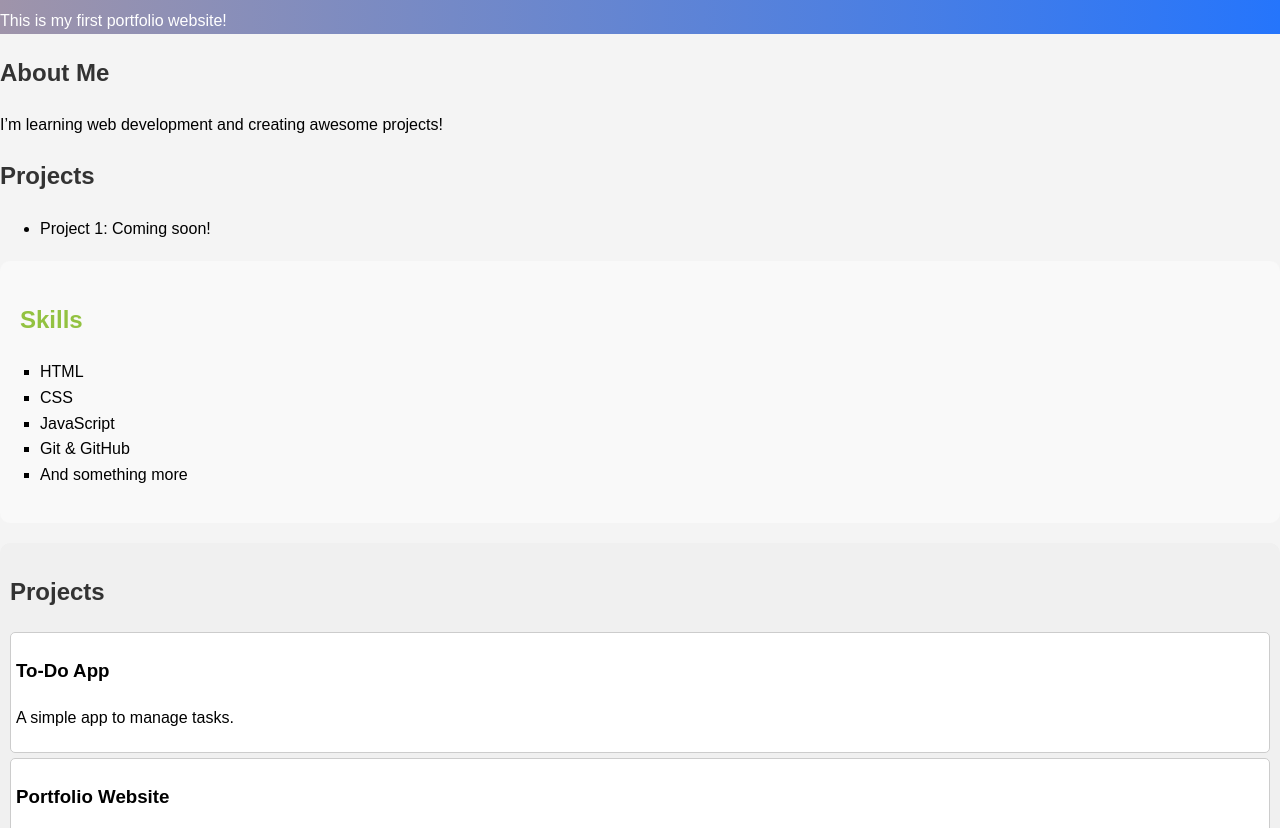
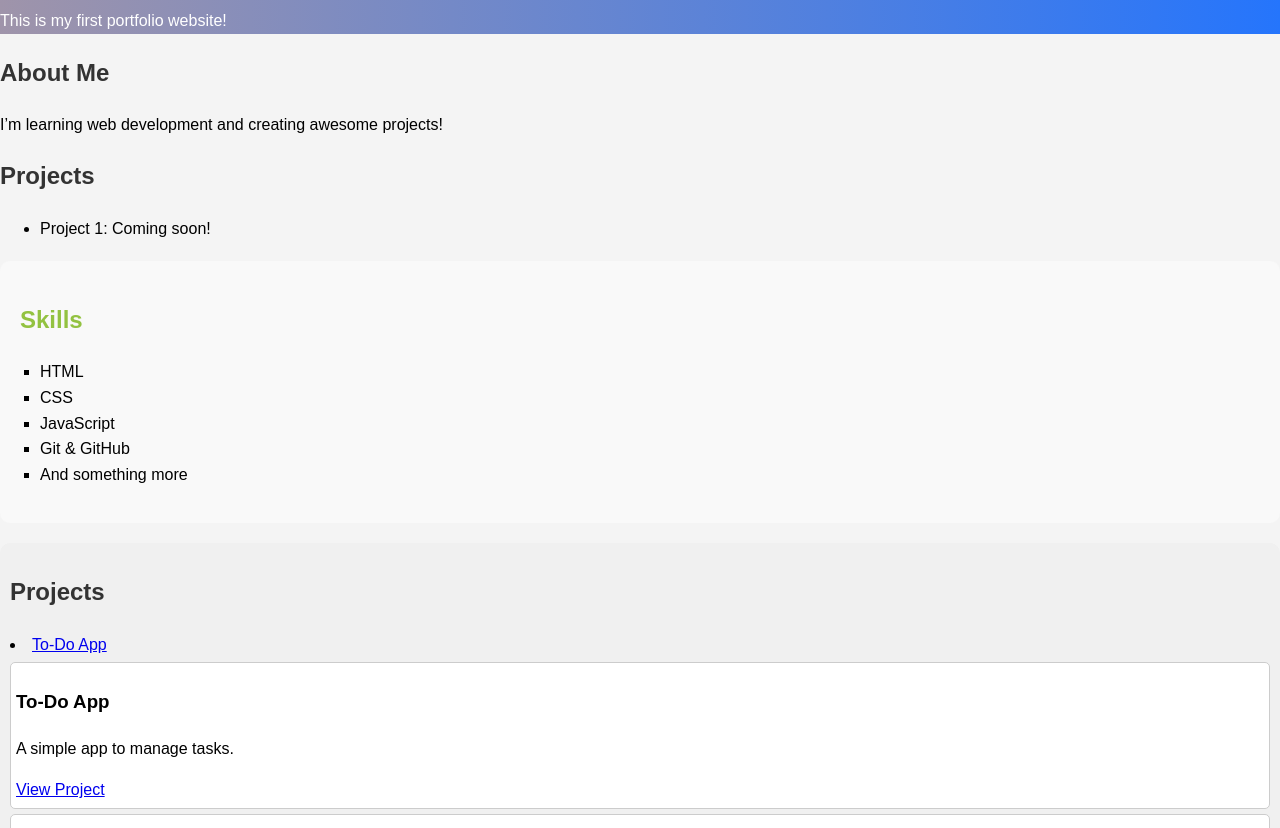
Before and after one commit to romcioro/first-portfolio-website, a plain HTML site: page index.html in a window 1280 px wide. Shown: the part 86-914 px from the top of the page. Drawn offline with Linux system fonts and the light colour scheme.

Commit message:
links to the projects

```diff
--- a/index.html
+++ b/index.html
@@ -30,6 +30,8 @@
         <section id="projects">
             <h2>Projects</h2>
             <div id="projects-list">
+                <li><a href="./to-do-app/index.html" target="_blank">To-Do App</a></li>
+
                 <!-- JavaScript will populate this section -->
             </div>
         </section>
--- a/script.js
+++ b/script.js
@@ -34,24 +34,30 @@ themeToggle.addEventListener("click", () => {
     }
 });
 
-// for the Project Section
+// Array of projects
 const projects = [
-    { title: "To-Do App", description: "A simple app to manage tasks." },
-    { title: "Portfolio Website", description: "The website you're viewing now!" },
-    { title: "Calculator", description: "A basic calculator built with JavaScript." },
+    { title: "To-Do App", link: "./to-do-app/index.html", description: "A simple app to manage tasks." },
+    { title: "Portfolio Website", link: "#", description: "The website you're viewing now!" },
+    { title: "Calculator", link: "#", description: "A basic calculator built with JavaScript." },
 ];
 
+// Target the projects list container
 const projectsList = document.getElementById("projects-list");
 
-projects.forEach(project => {
+// Dynamically create and populate project items
+projects.forEach((project) => {
     const projectDiv = document.createElement("div");
     projectDiv.classList.add("project");
+
     projectDiv.innerHTML = `
         <h3>${project.title}</h3>
         <p>${project.description}</p>
+        <a href="${project.link}" target="_blank">View Project</a>
     `;
+
     projectsList.appendChild(projectDiv);
 });
+
 
 // Target the form
 const contactForm = document.getElementById("contact-form");
```
